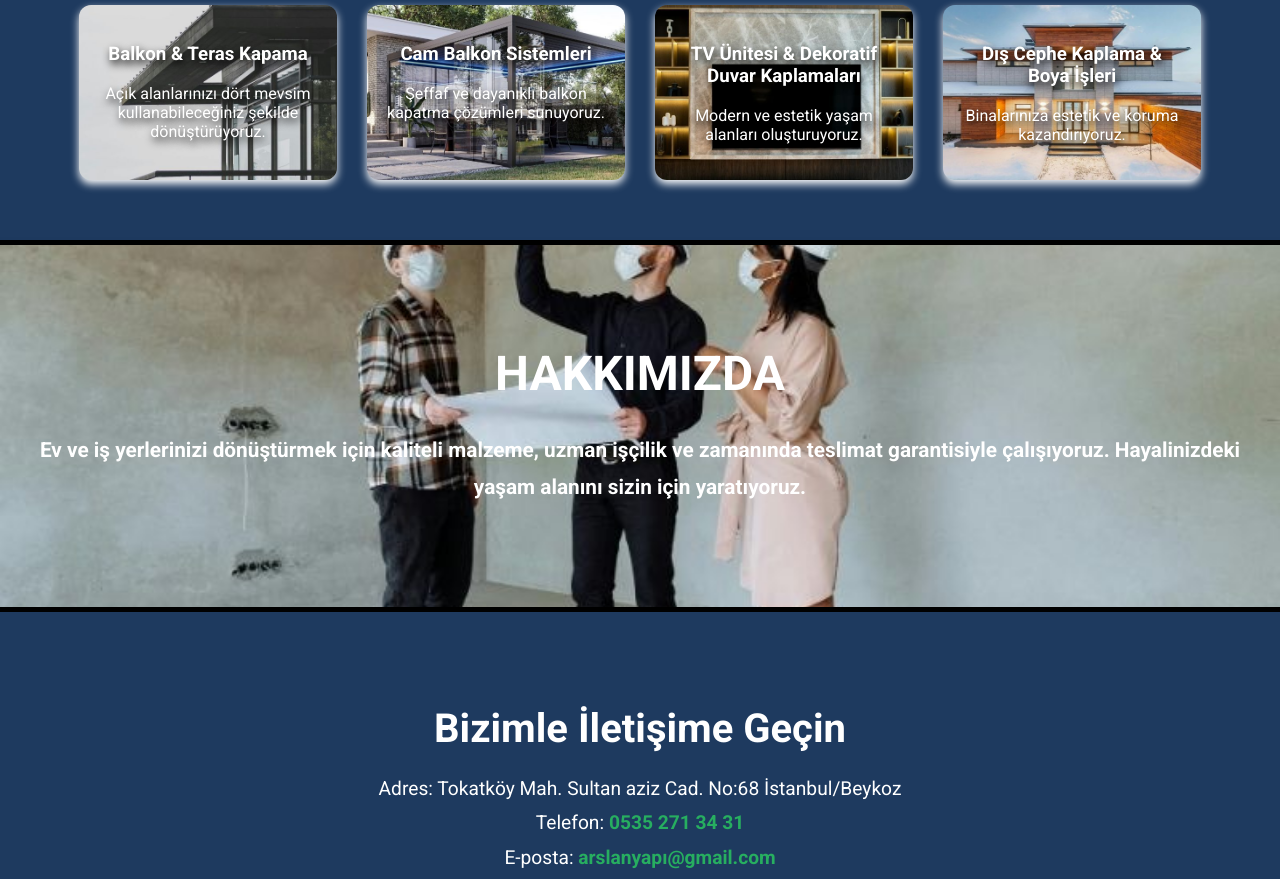
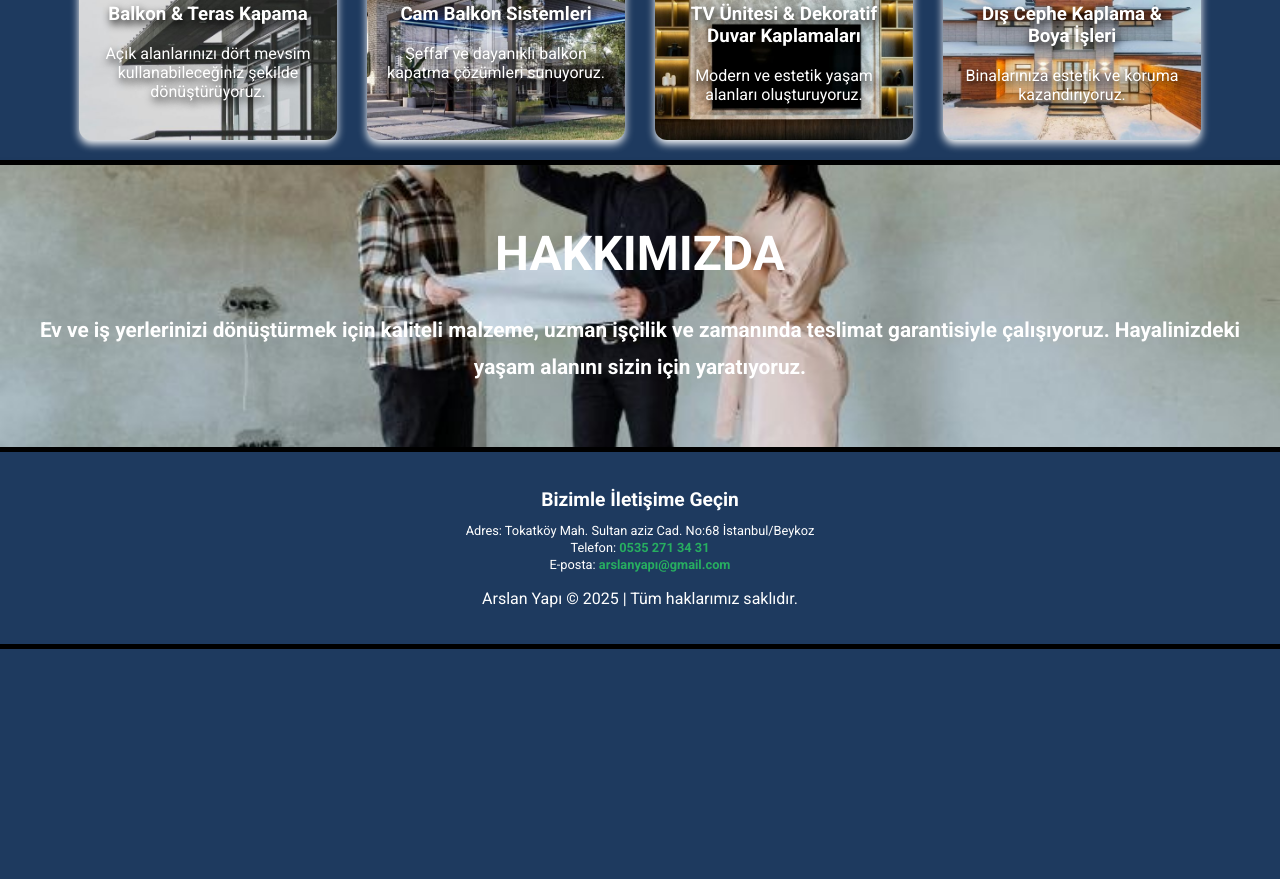
Before and after one commit to Seyfoo61/ArslanYap-, a plain HTML site: page Proje/index.html in a window 1280 px wide. Shown: the part 1664-2543 px from the top of the page. After the commit the page ends 2313 px from the top, so only its background shows below. Drawn offline with Linux system fonts and the light colour scheme.

Commit message:
Footer değişti
yazı ve footerın boyutu değişti

```diff
--- a/Proje/index.html
+++ b/Proje/index.html
@@ -176,18 +176,18 @@
         margin-top: 15px;
     }
     .contact {
-        padding: 60px 20px;
+        padding: 20px 20px;
         text-align: center;
         background: #1e3a5f;
         color: white;
     }
     .contact h2 {
-        font-size: 2.5rem;
-        margin-bottom: 20px;
+        font-size: 1.2rem;
+        margin-bottom: 5px;
     }
     .contact-info {
-        font-size: 1.2rem;
-        line-height: 1.8;
+        font-size: 0.8rem;
+        line-height: 1.3;
     }
     .contact a {
         color: #27ae60;
@@ -242,7 +242,7 @@
         color: white;
     }
     .services, .about, .contact {
-        padding: 60px 20px;
+        padding: 20px 20px;
         text-align: center;
         border-bottom: 5px solid #000000;
     }
```
